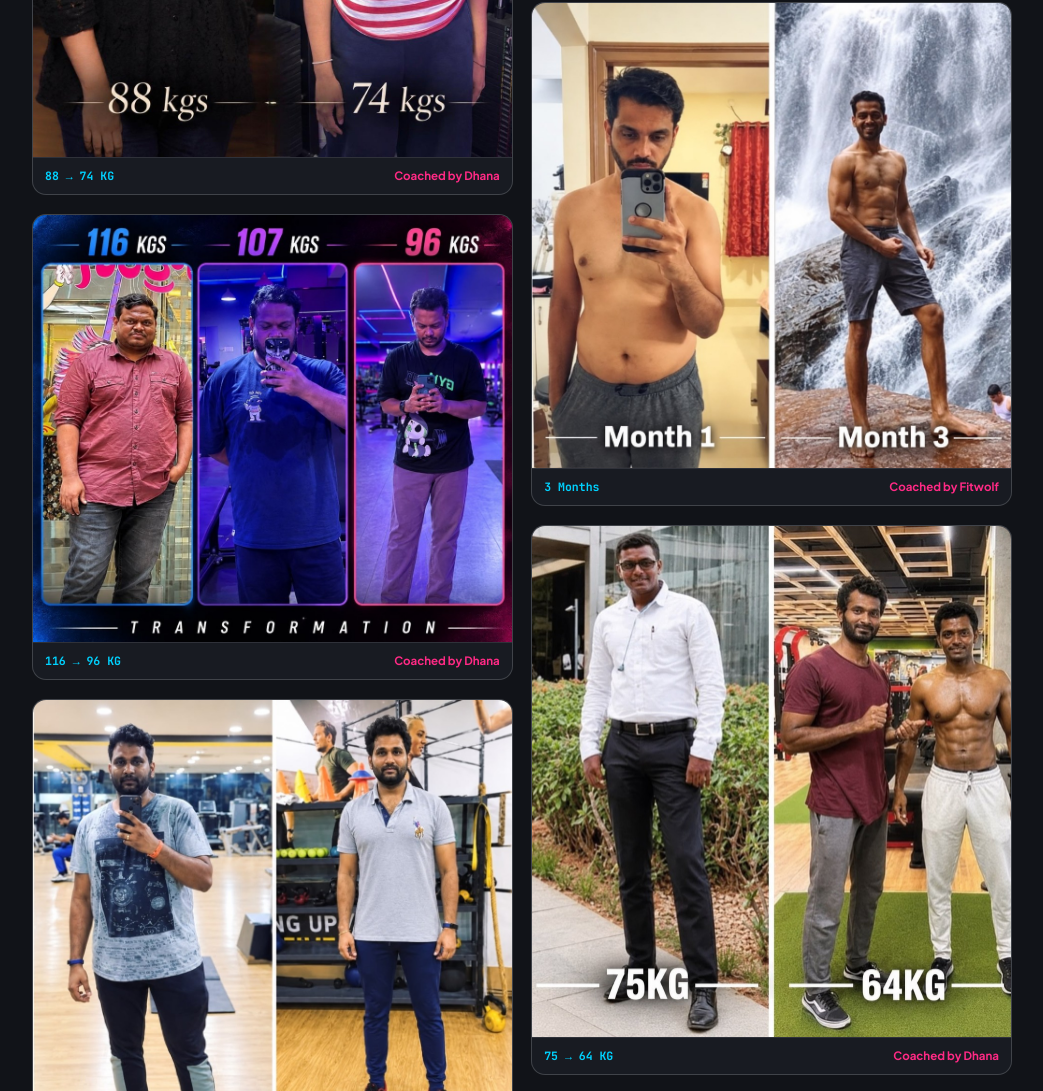
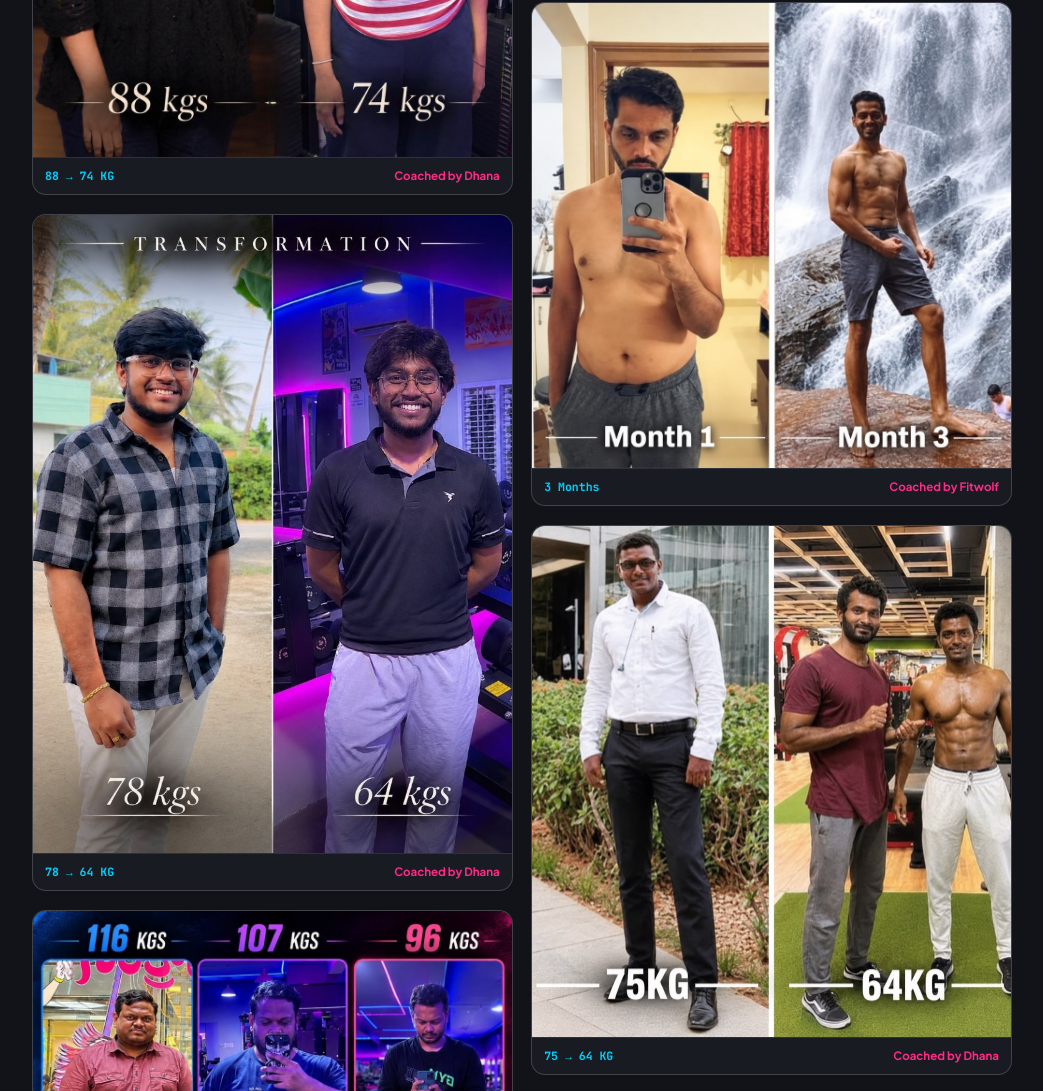
Before and after one commit to rayyan-error/glute-base-gym-demo, a plain HTML site: page transformations.html in a window 1280 px wide. Shown: the part 1765-2856 px from the top of the page, without its empty margins (118-1161 px from the left). Drawn offline with Linux system fonts and the light colour scheme.

Commit message:
Add 78 to 64 KG client transformation to transformations gallery

```diff
--- a/transformations.html
+++ b/transformations.html
@@ -131,6 +131,19 @@
             >
             <figcaption class="transformation-masonry-caption">
               <span class="transformation-metric">88 → 74 KG</span>
+              <span class="transformation-coach">Coached by Dhana</span>
+            </figcaption>
+          </figure>
+
+          <figure class="transformation-masonry-card">
+            <img
+              src="assets/images/transformations/transformation_12.jpg"
+              alt="78 kg to 64 kg client transformation at Glute Base Gym coached by Dhana"
+              class="transformation-masonry-img"
+              loading="lazy"
+            >
+            <figcaption class="transformation-masonry-caption">
+              <span class="transformation-metric">78 → 64 KG</span>
               <span class="transformation-coach">Coached by Dhana</span>
             </figcaption>
           </figure>
```
Also changed, not shown: gallery.html (+1 -1 lines), assets/images/transformations/transformation_12.jpg (added).
